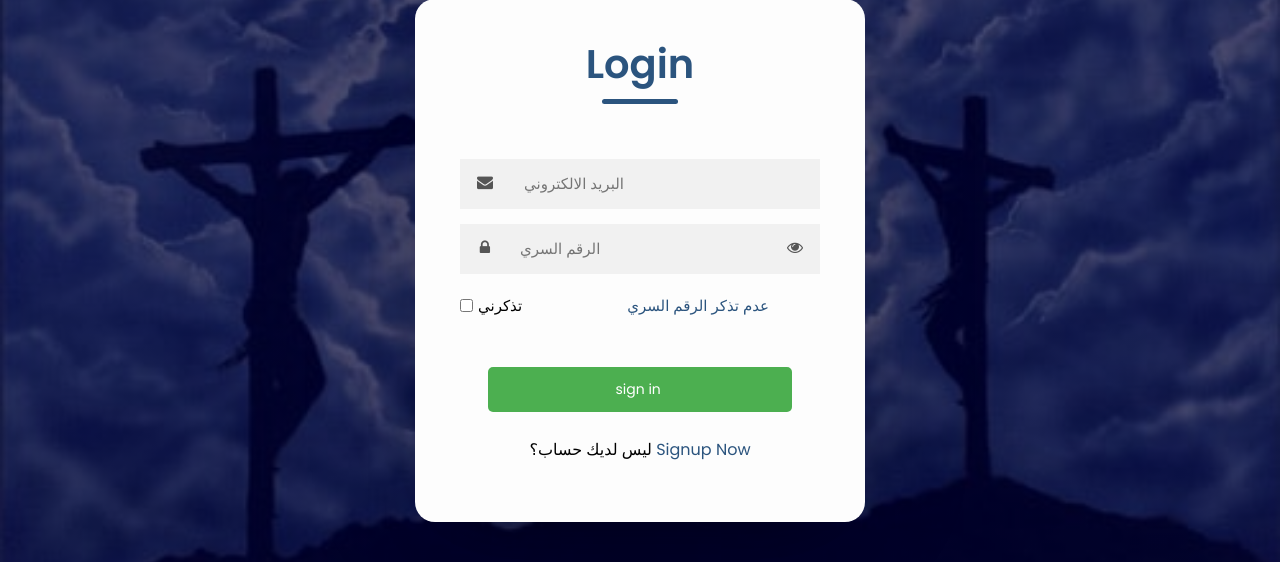
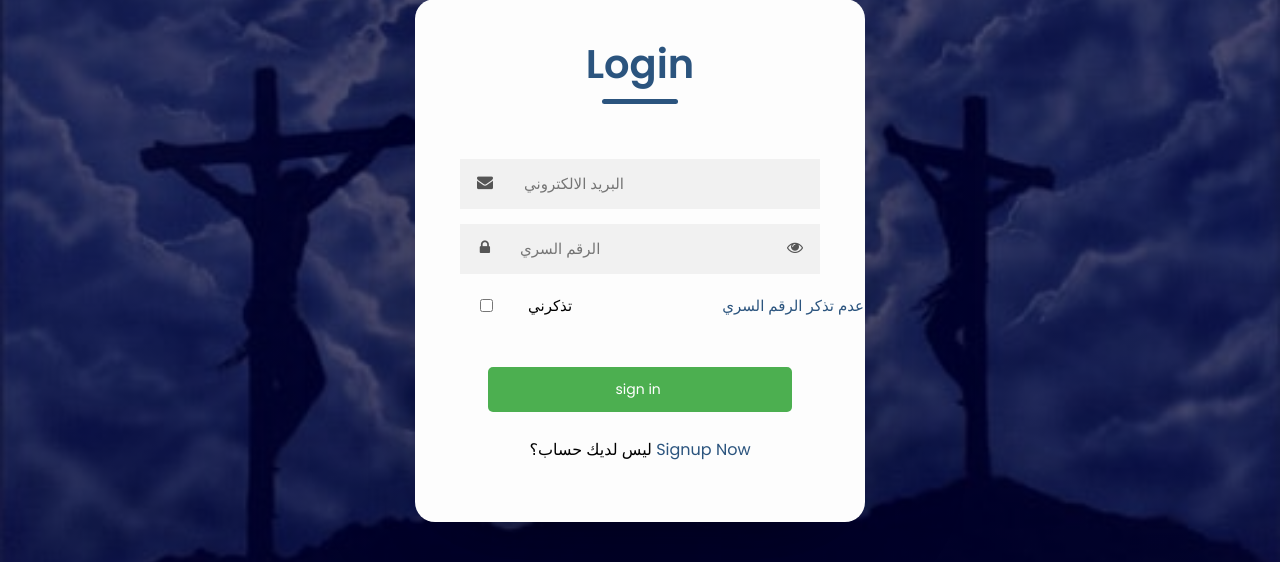
Before and after one commit to Martinasamy589/mahraganPHP, a PHP site: page /login.php in a window 1280 px wide. Shown: the part 140-702 px from the top of the page. Run offline with PHP 8.4, Linux system fonts and the light colour scheme.

Commit message:
adding some tips

```diff
--- a/accept.php
+++ b/accept.php
@@ -45,7 +45,7 @@ if ($_SERVER["REQUEST_METHOD"] == "POST") {
                 $stmt_insert->send_long_data(1, $img); // Bind the img data as a blob
 
                 if ($stmt_insert->execute()) {
-                    echo "Card accepted successfully and copied to shohdaa table.";
+                    echo "تم اضافة القصة بنجاح ";
                 } else {
                     echo "Error inserting into shohdaa table: " . $stmt_insert->error;
                 }
--- a/add_story.php
+++ b/add_story.php
@@ -39,7 +39,7 @@
 
                     if ($success) {
                         echo "<div class='message'>
-                            <p>Message sent successfully ✨</p>
+                            <p>✨تم اضافة القصة بنجاح ✨</p>
                             </div><br>";
 
                         echo "<a href='indexAdmin.php'><button class='btn'>Go Back</button></a>";
--- a/indexAdmin.php
+++ b/indexAdmin.php
@@ -50,9 +50,7 @@ if (!isset($_SESSION['username'])) {
                         <li class="nav-item">
                             <a class="nav-link" href="#projects">القصص</a>
                         </li>
-                        <li class="nav-item">
-                            <a class="nav-link" href="#contact">تواصل معنا</a>
-                        </li>
+
                         <li class="nav-item">
                             <div class="dropdown">
                                 <a class='nav-link dropdown-toggle' href='edit.php?id=$res_id' id='dropdownMenuLink'
--- a/login.php
+++ b/login.php
@@ -108,9 +108,9 @@ if (isset($_POST['login'])) {
                         <i class="fa fa-eye toggle icon"></i>
                     </div>
                     <div class="remember">
-                        <input type="checkbox" class="check" name="remember_me">
-                        <label for="remember"> تذكرني</label>
-                        <span ><a href="forgot.php" >عدم تذكر الرقم السري</a></span>
+                        <input type="checkbox"style="margin-left: 20px" class="check" name="remember_me">
+                        <label for="remember"style="margin-left: 30px;" > تذكرني</label>
+                        <span style="margin-left: 150px;"><a href="forgot.php" >عدم تذكر الرقم السري</a></span>
                     </div>
                 </div>
                 <center><input type="submit" name="login" id="submit" value="sign in " class="btn"></center>
--- a/signup.php
+++ b/signup.php
@@ -68,12 +68,8 @@
 
                 if ($result) {
 
-                  echo "<div class='message'>
-      <p>You are register successfully!</p>
-      </div><br>";
 
-                  echo "<a href='login.php'><button class='btn'> sign in now</button></a>";
-
+                  header("Location: login.php");
                 } else {
                   echo "<div class='message'>
         <p>   هذا الايميل مستخدم حاول مره اخري</p>
--- a/vstoryReq.php
+++ b/vstoryReq.php
@@ -189,7 +189,7 @@ if (isset($_GET['id']) && is_numeric($_GET['id'])) {
     document.getElementById('acceptButton').addEventListener('click', function() {
         var cardId = <?= $card_id ?>;
 
-        if (confirm('Are you sure you want to accept this item?')) {
+        if (confirm('هل انت متأكد من اضافة هذه القصة؟')) {
             var xhr = new XMLHttpRequest();
             xhr.open('POST', 'accept.php', true);
             xhr.setRequestHeader('Content-Type', 'application/x-www-form-urlencoded');
```
